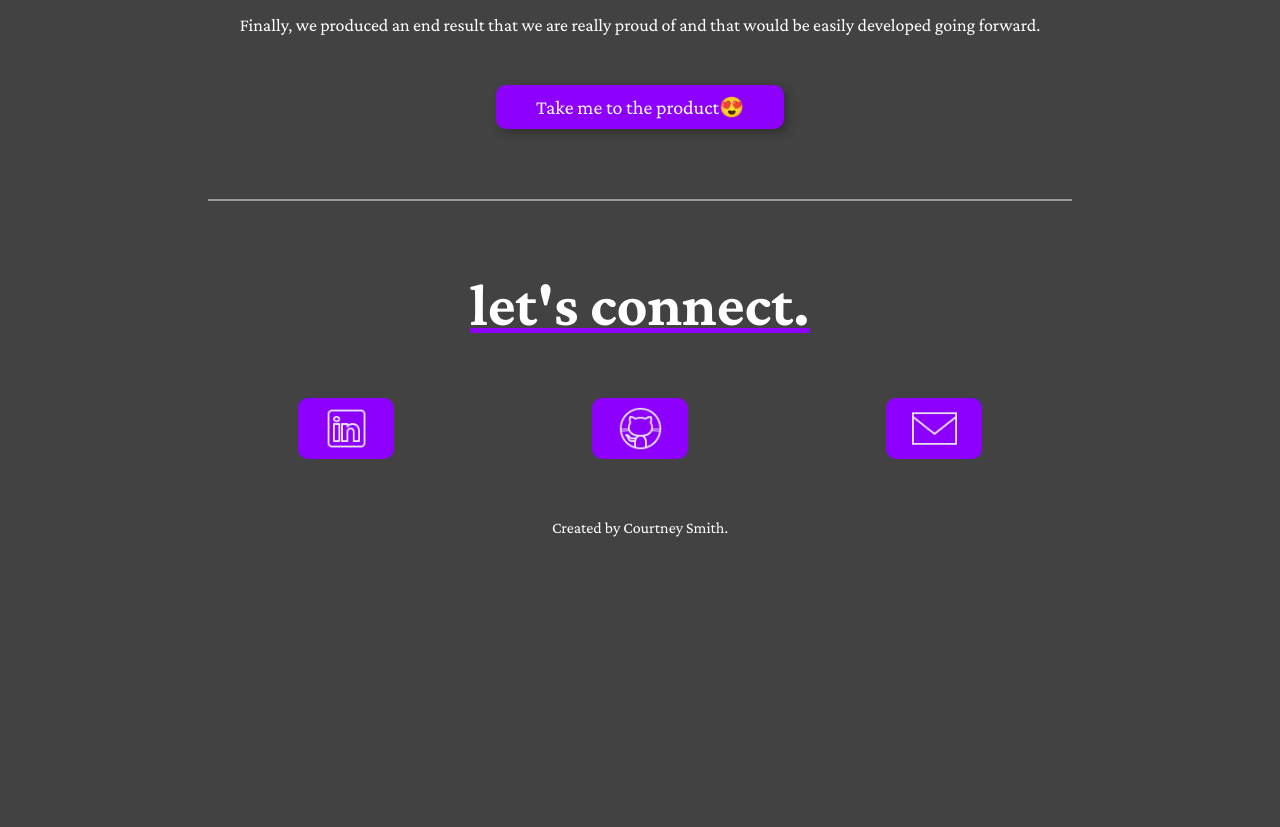
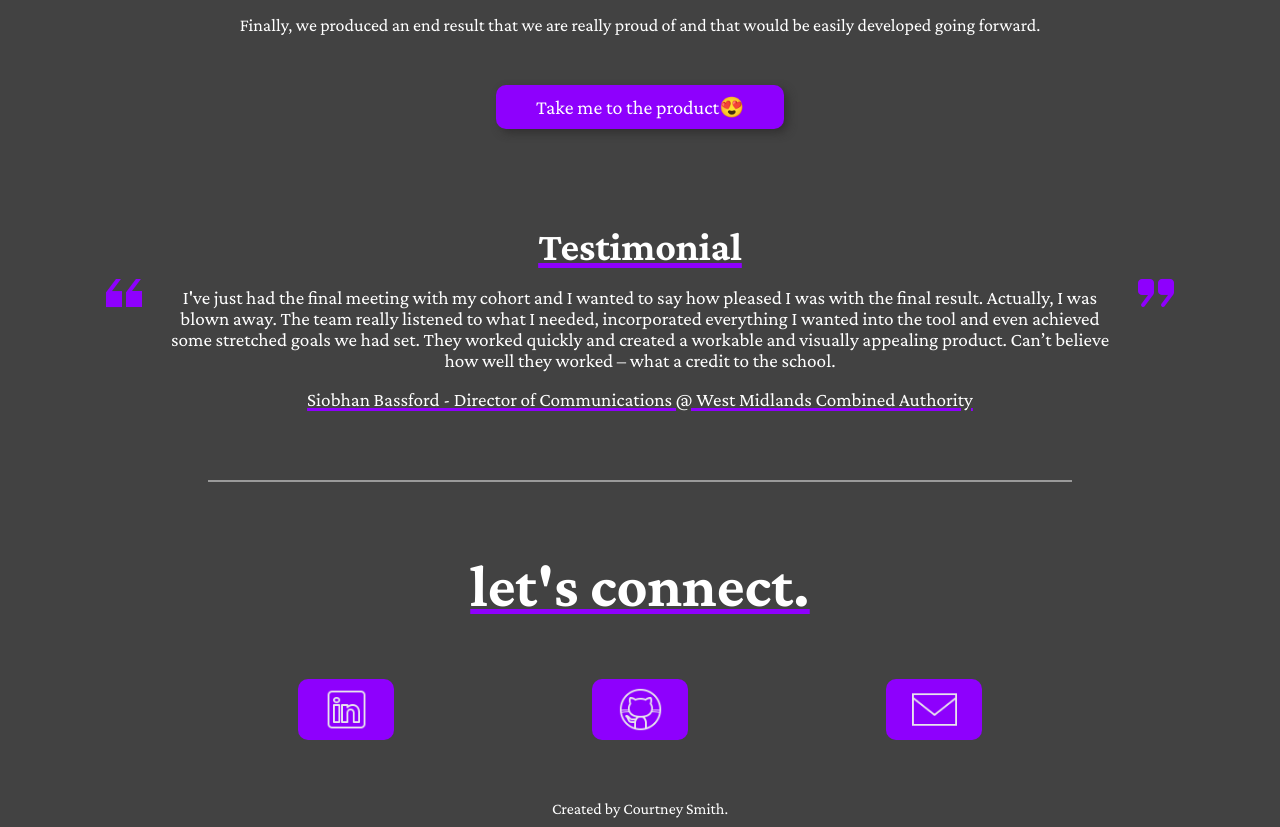
Before and after one commit to CourtRaee/CourtRaee.github.io, a React (Vite) app: page /soc in a window 1280 px wide. Shown: the part 6600-7427 px from the top of the page. Before the commit the page ends 7146 px from the top, so only its background shows below. Built offline with nearby package versions, Linux system fonts and the light colour scheme; a web font is replaced by a local one.

Commit message:
Added testimonial to SOC page

```diff
--- a/src/pages/soc/soc.css
+++ b/src/pages/soc/soc.css
@@ -199,3 +199,44 @@
   height: 2px;
   background-color: rgba(255, 255, 255, 0.466);
 }
+
+.testimonial-container {
+  display: flex;
+  justify-content: center;
+}
+
+.left-container {
+  display: flex;
+  flex-direction: column;
+  height: 120px
+}
+
+.right-container {
+  display: flex;
+  flex-direction: column;
+  height: 120px
+}
+
+.quote {
+  display: flex;
+  align-items: center;
+  padding-left: 15px;
+  padding-right: 15px;
+}
+
+.quote-copy {
+  font-size: larger;
+  color: white;
+}
+
+.quote-name {
+  color: white;
+  font-size: larger;
+  text-decoration: underline;
+  text-decoration-color: #8E00FD;
+  text-decoration-thickness: 3px;
+}
+
+.testimonial-section {
+  padding-top: 60px;
+}
--- a/src/pages/soc/soc.jsx
+++ b/src/pages/soc/soc.jsx
@@ -279,6 +279,49 @@ function Soc() {
           </a>
         </div>
 
+        <div className="testimonial-section">
+          <h1 className="header">Testimonial</h1>
+
+          <div className="testimonial-container">
+        <div className="left-container">
+          <div className="left-top">
+            <img src="/assets/left-quotes.png"></img>
+          </div>
+          <div className="left-bottom">
+            <br></br>
+          </div>
+        </div>
+
+        <div className="quote">
+          <p className="quote-copy">
+            I've just had the final meeting with my cohort and I wanted to say
+            how pleased I was with the final result. Actually, I was blown away.
+            The team really listened to what I needed, incorporated everything I
+            wanted into the tool and even achieved some stretched goals we had
+            set. They worked quickly and created a workable and visually
+            appealing product. Can’t believe how well they worked – what a
+            credit to the school.
+          </p>
+        </div>
+
+        <div className="right-container">
+          <div className="right-top">
+            <img src="/assets/right-quotes.png"></img>
+          </div>
+          <div className="right-bottom">
+            <br></br>
+          </div>
+        </div>
+      </div>
+
+      <div className="quote-name">
+        <p className="name">
+          Siobhan Bassford - Director of Communications @ West Midlands Combined
+          Authority
+        </p>
+      </div>
+        </div>
+
         <div className="line-container">
           <div className="line-divider"></div>
         </div>
```
